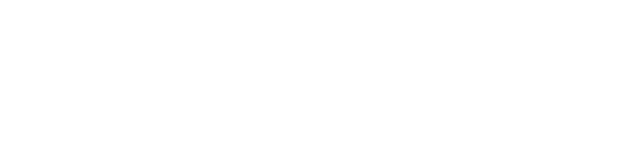
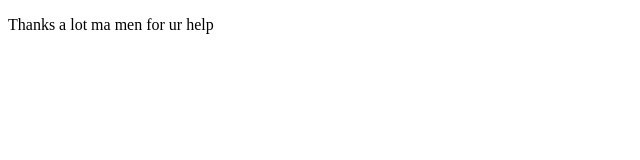
Before and after one commit to sammamayda/CFLMS-HTML5-DAY01-mamayda-freinschlag, a plain HTML site: page index.html in a window 1280 px wide. Shown: the whole page, without its empty margins (0-640 px from the left). Drawn offline with Linux system fonts and the light colour scheme.

Commit message:
On branch master

```diff
--- a/index.html
+++ b/index.html
@@ -1,9 +1,12 @@
 <!DOCTYPE html>
 <html>
+
 <head>
-	<title>First day HTML5</title>
+    <title>First day HTML5</title>
 </head>
+
 <body>
+    <p> Thanks a lot ma men for ur help</p>
+</body>
 
-</body>
 </html>
```
